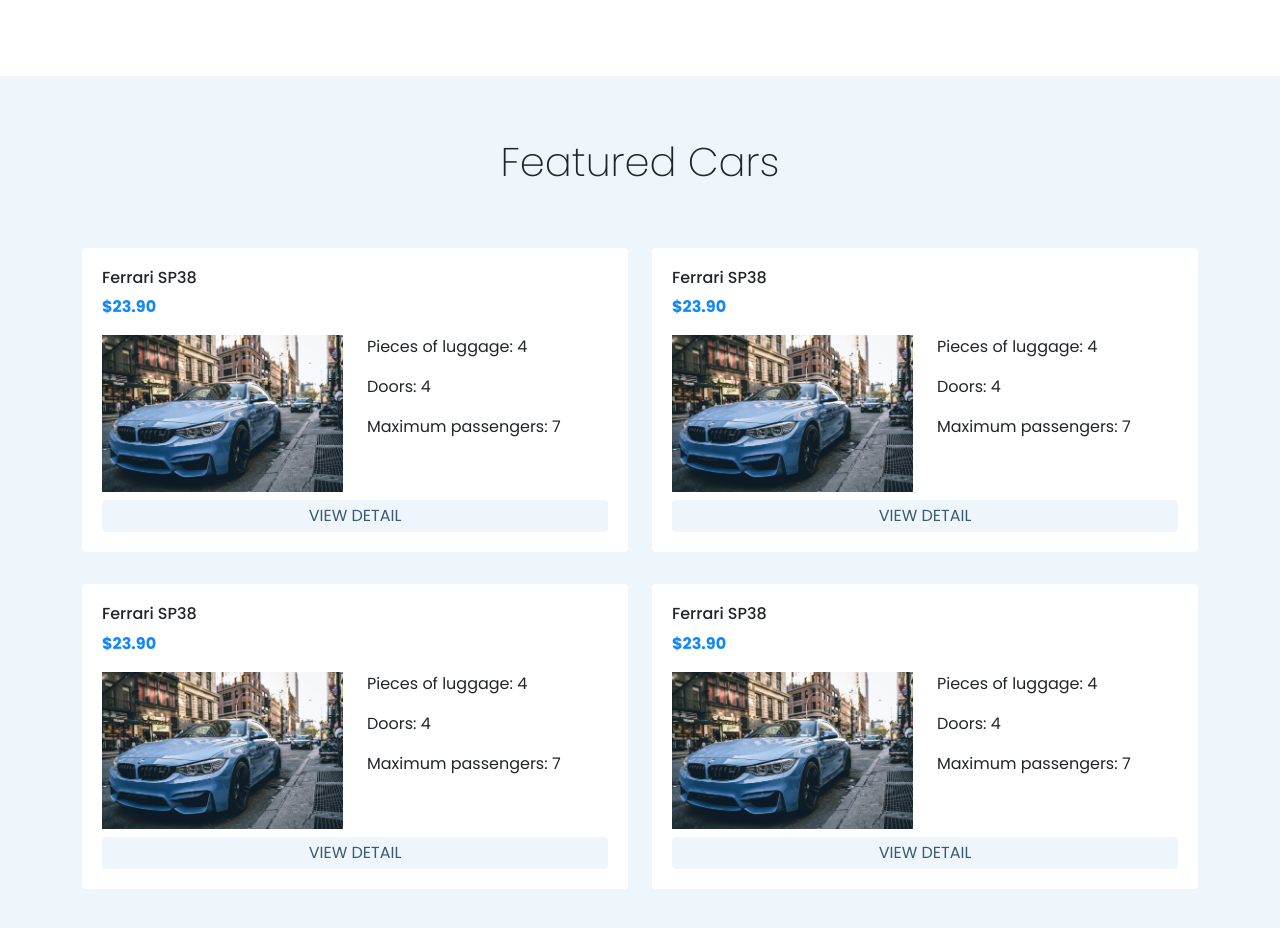
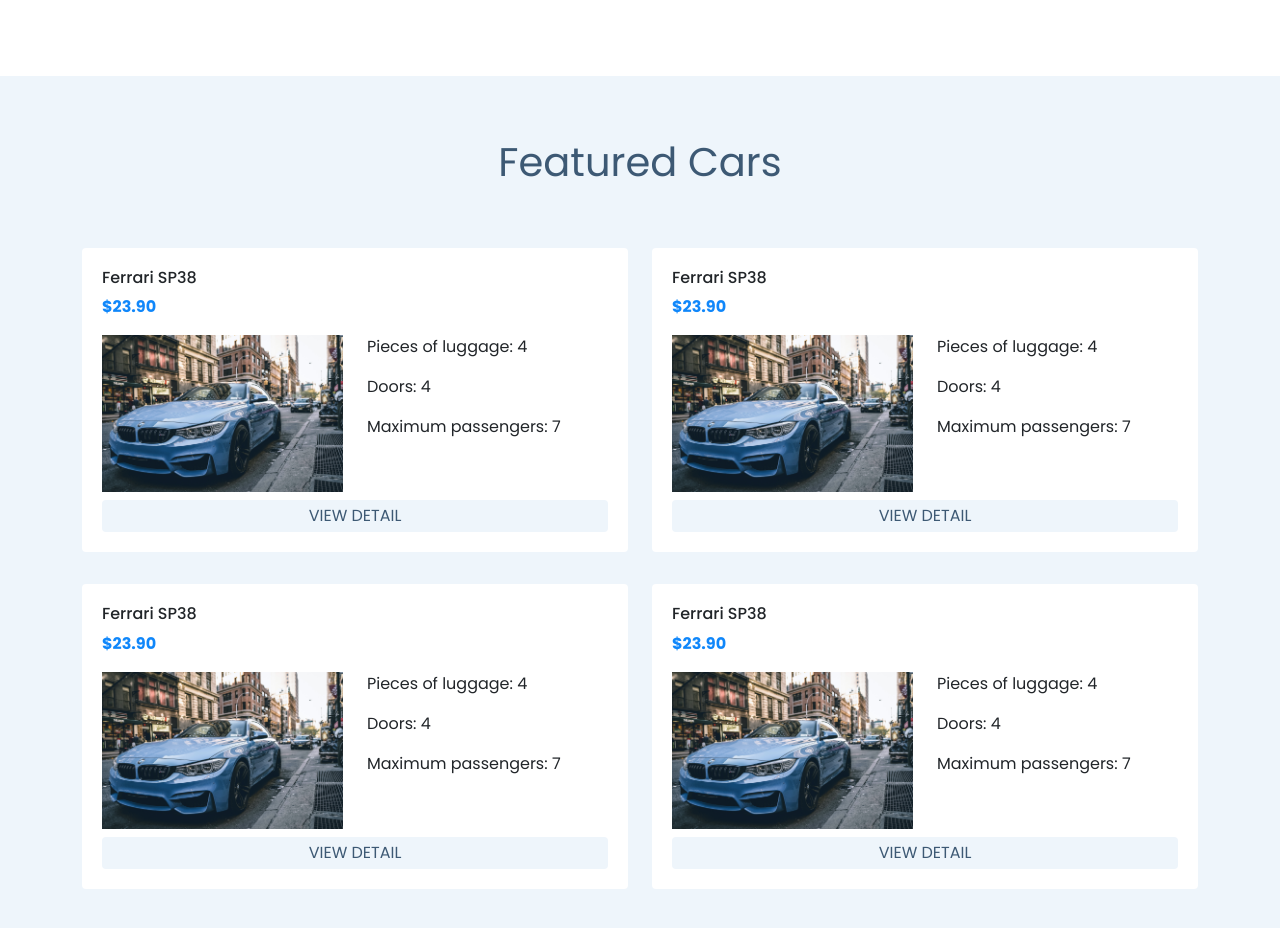
Before and after one commit to Marcos8060/upcar, a React (Create React App) app: page / in a window 1280 px wide. Shown: the part 2540-3468 px from the top of the page. Built offline with nearby package versions, Linux system fonts and the light colour scheme.

Commit message:
made a minor change

```diff
--- a/src/components/css/feature.css
+++ b/src/components/css/feature.css
@@ -6,8 +6,8 @@
 }
 .feature_title{
     font-size: 40px;
-    font-weight: 100;
     font-family: poppins;
+    color: var(--nav);
     margin-bottom: 7vh;
 }
 .feature__item{
```
